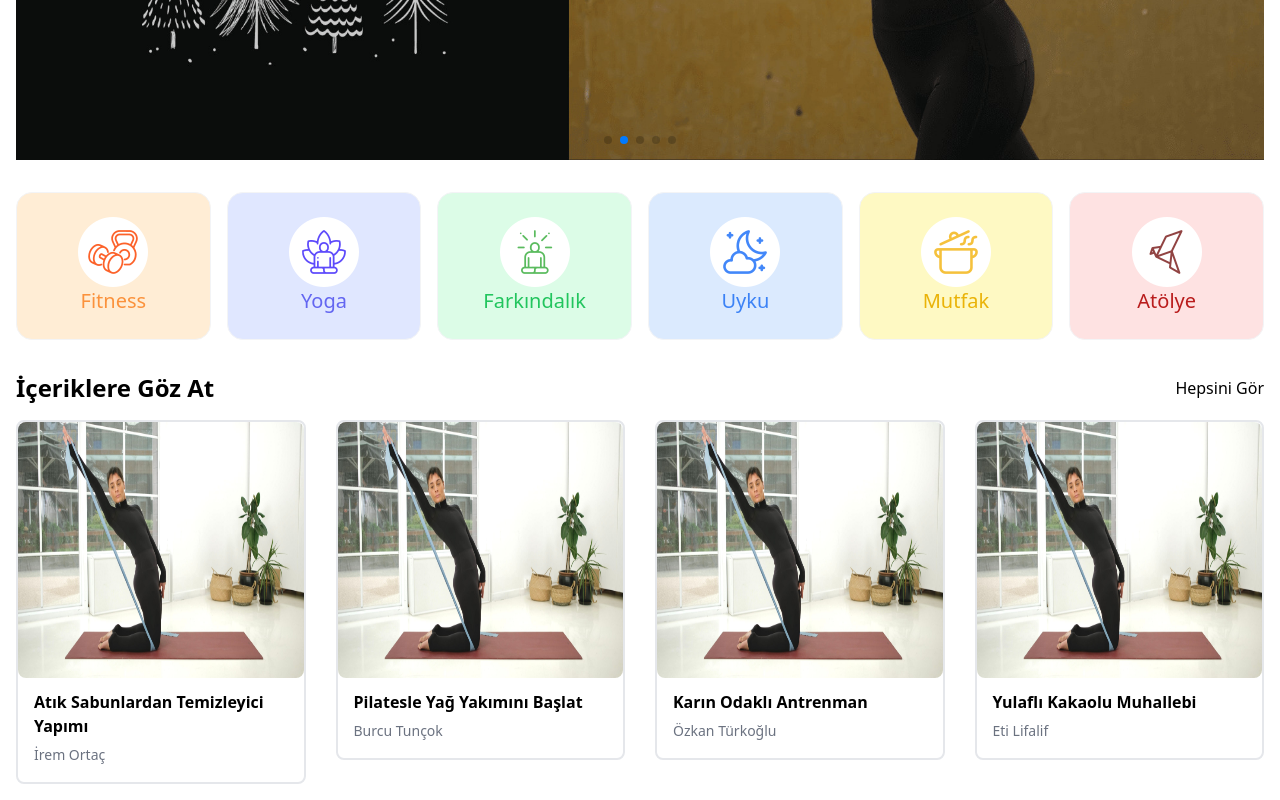
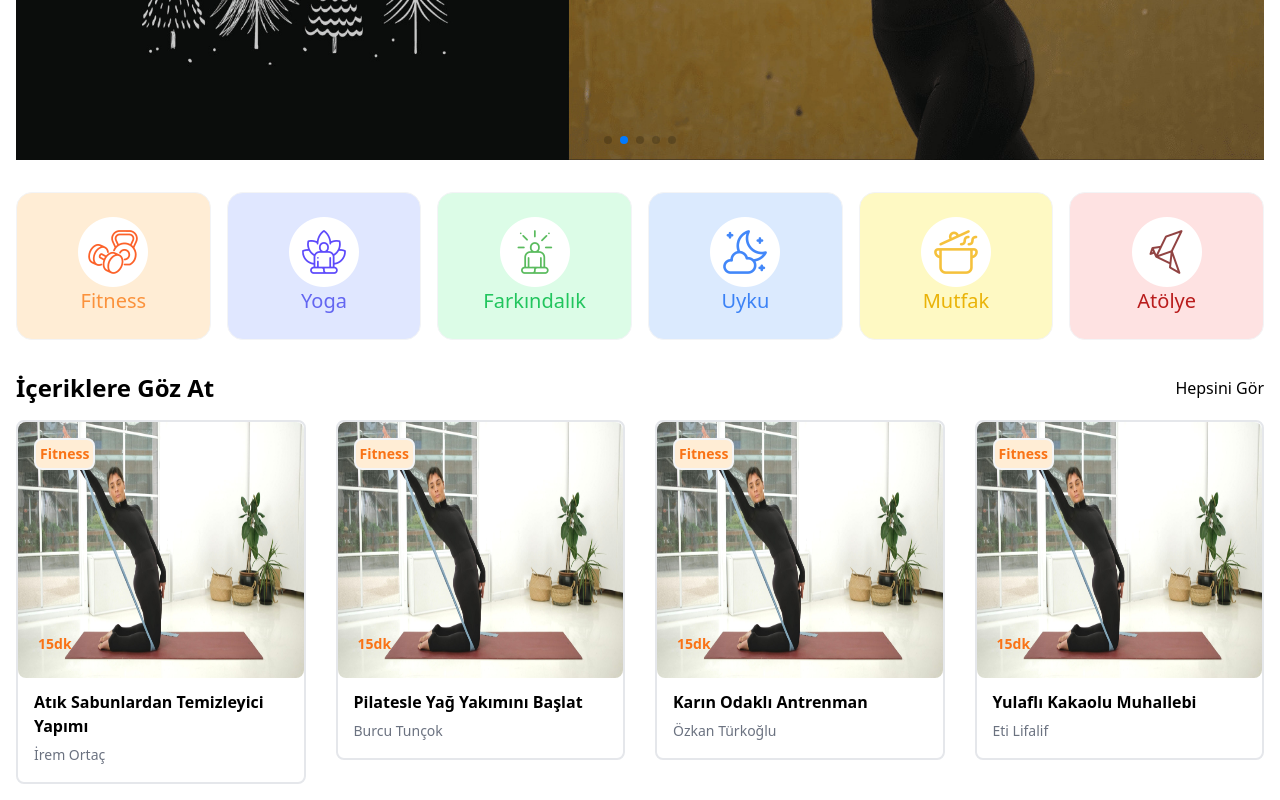
Before and after one commit to dogukancaner/iyiyasa-app, a React (Create React App) app: page / in a window 1280 px wide. Shown: the part 675-1475 px from the top of the page. Built offline with nearby package versions, Linux system fonts and the light colour scheme.

Commit message:
update Content.js

```diff
--- a/src/components/Content.js
+++ b/src/components/Content.js
@@ -86,12 +86,18 @@ const Content = () => {
           {sliderObject.map((item, index) => (
             <SwiperSlide key={index}>
               <div className="border-2 border-gray-200 rounded-lg">
-                <div className="flex flex-col items-start">
+                <div className="flex flex-col items-start relative">
                   <img
                     src={item.image}
                     alt="content-slider1"
                     className="w-full h-64 rounded-lg"
                   />
+                  <span className="absolute left-4 top-4 text-orange-500 border-2 p-1 border-gray-100 rounded-lg text-sm bg-orange-100 font-bold">
+                    Fitness
+                  </span>
+                  <span className="absolute top-52 left-4 text-orange-500 border-transparent p-1 rounded-lg text-sm bg-transparent font-bold">
+                    15dk
+                  </span>
                   <div className="pl-4 mb-4 mt-2">
                     <h1 className="text-x font-bold mt-1 mb-1">{item.title}</h1>
                     <span className="text-sm text-gray-500  font-medium">
```
